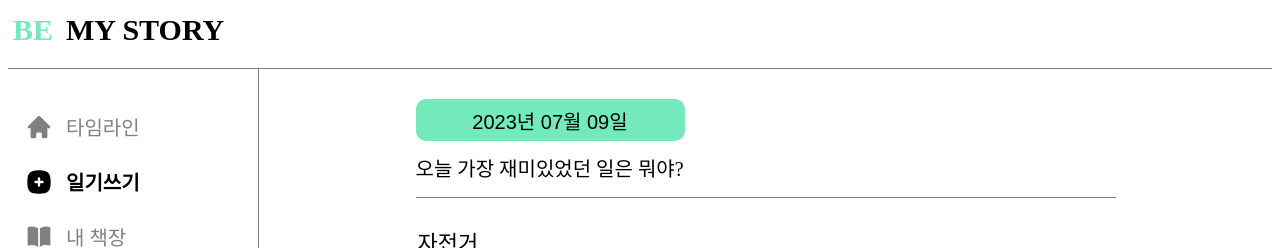
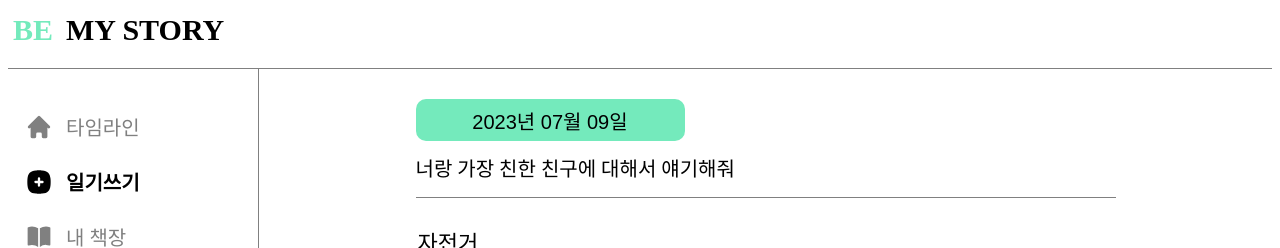
Before and after one commit to 6garlics/be-my-story-frontend, a React (Create React App) app: page /diary-form in a window 1280 px wide. Shown: the top 248 px of the page. Built offline with nearby package versions, Linux system fonts and the light colour scheme.

Commit message:
✨ feat: 일기주제 추천 랜덤 구현

```diff
--- a/src/pages/DiaryForm.js
+++ b/src/pages/DiaryForm.js
@@ -15,6 +15,12 @@ const genres = [
   "SF",
   "추리",
   "드라마",
+];
+
+const suggestions = [
+  "오늘 친구랑 가장 재밌었던 일은 뭐야?",
+  "친구랑 가장 해보고 싶은 것은 뭐야?",
+  "너랑 가장 친한 친구에 대해서 얘기해줘",
 ];
 
 const days = ["일", "월", "화", "수", "목", "금", "토"];
@@ -72,7 +78,7 @@ const DiaryForm = () => {
           selected={date}
           onChange={(date) => setDate(date)}
         />
-        <Suggestion>오늘 가장 재미있었던 일은 뭐야?</Suggestion>
+        <Suggestion>{suggestions[Math.floor(Math.random() * 3)]}</Suggestion>
         <Title
           placeholder="제목"
           name="subject"
```
